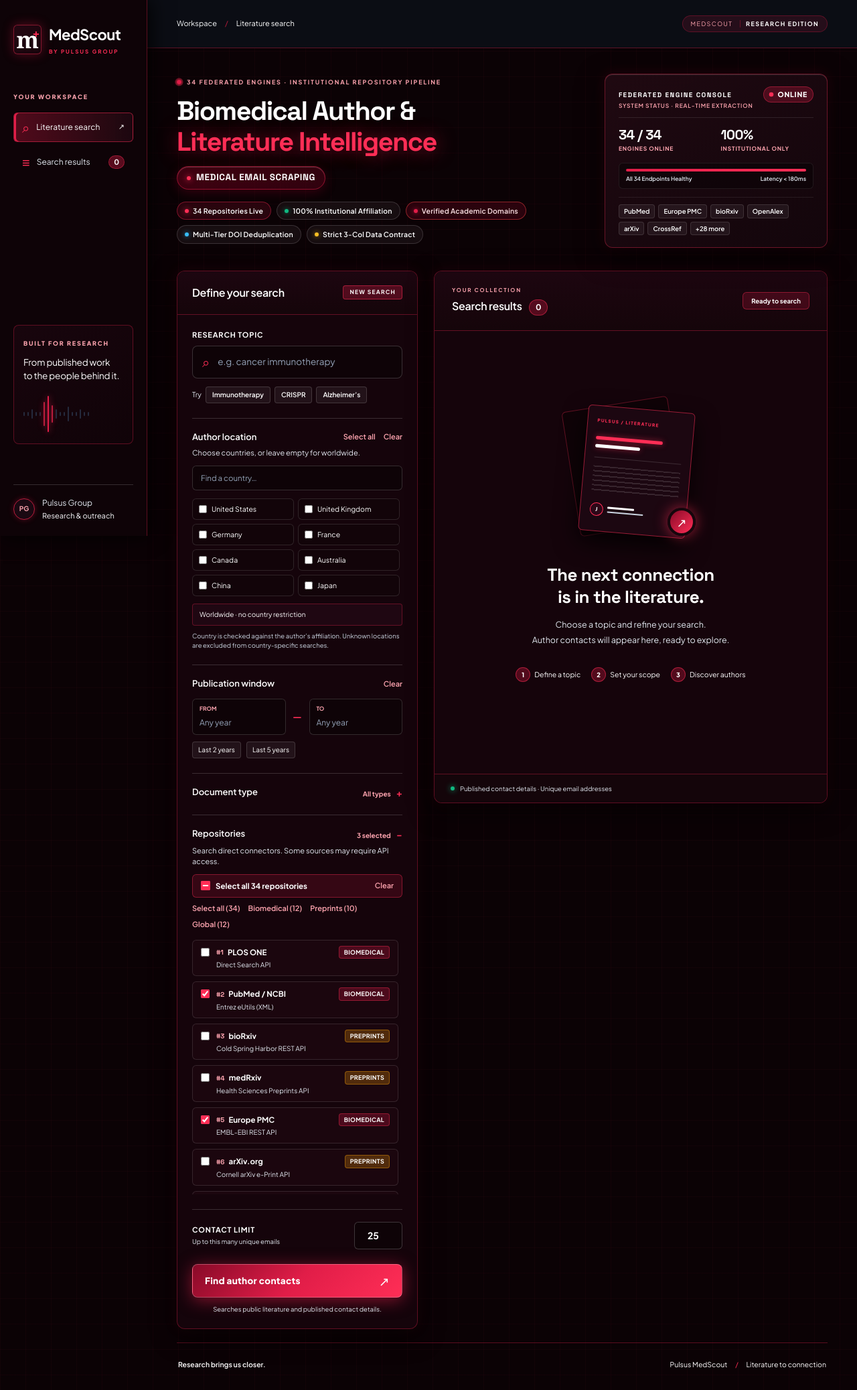
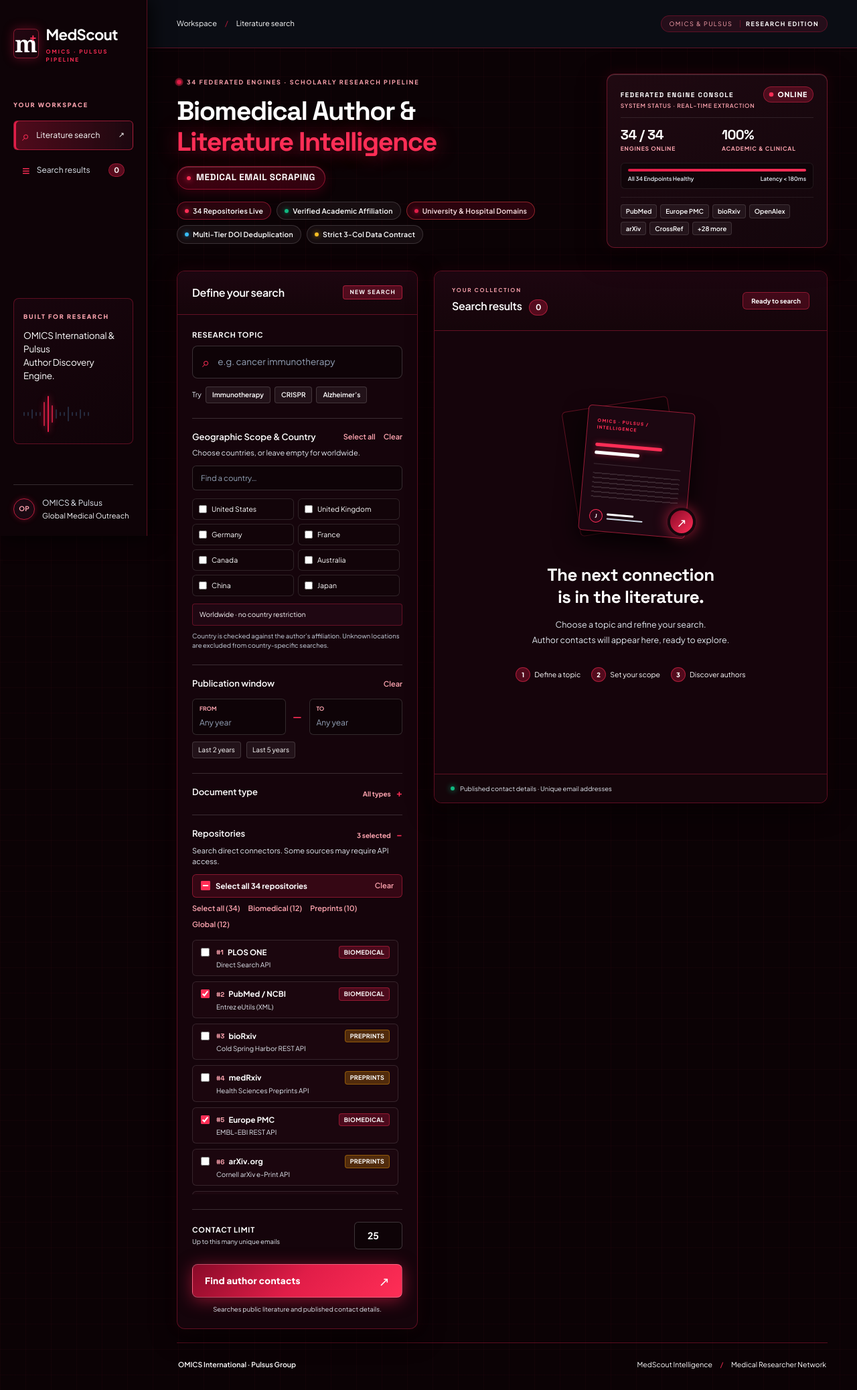
Before and after one commit to Nitro-Builds-Yash/Pulsus-MedScout, a Flask app: page / in a window 1280 px wide. Shown: the whole page at 67% size. Run offline with Flask 3, Linux system fonts and the light colour scheme; some libraries are stand-ins or nearby versions.

Commit message:
feat(ui): update branding for OMICS International & Pulsus and rephrase location & institutional labels

```diff
--- a/WS2.0/templates/index.html
+++ b/WS2.0/templates/index.html
@@ -10,25 +10,25 @@
 </head>
 <body>
   <aside class="sidebar">
-    <a class="brand" href="/" aria-label="MedScout home"><span class="brand-mark">m<span>+</span></span><span>MedScout<small>BY PULSUS GROUP</small></span></a>
+    <a class="brand" href="/" aria-label="MedScout home"><span class="brand-mark">m<span>+</span></span><span>MedScout<small>OMICS · PULSUS PIPELINE</small></span></a>
     <div class="side-label">YOUR WORKSPACE</div>
     <a href="#workspace" class="nav-item active"><span class="nav-symbol">⌕</span> Literature search <span class="nav-arrow">↗</span></a>
     <a href="#results" class="nav-item"><span class="nav-symbol">≡</span> Search results <span class="side-count" id="navCount">0</span></a>
-    <div class="side-note"><span class="side-label">BUILT FOR RESEARCH</span><p>From published work<br>to the people behind it.</p><div class="signal" aria-hidden="true"><i></i><i></i><i></i><i></i><i></i><i></i><i></i><i></i><i></i><i></i><i></i><i></i><i></i><i></i><i></i><i></i><i></i></div></div>
-    <div class="sidebar-footer"><span class="avatar">PG</span><div>Pulsus Group<small>Research &amp; outreach</small></div></div>
+    <div class="side-note"><span class="side-label">BUILT FOR RESEARCH</span><p>OMICS International &amp; Pulsus<br>Author Discovery Engine.</p><div class="signal" aria-hidden="true"><i></i><i></i><i></i><i></i><i></i><i></i><i></i><i></i><i></i><i></i><i></i><i></i><i></i><i></i><i></i><i></i><i></i></div></div>
+    <div class="sidebar-footer"><span class="avatar">OP</span><div>OMICS &amp; Pulsus<small>Global Medical Outreach</small></div></div>
   </aside>
   <div class="page" id="workspace">
-    <header class="topbar"><div><span class="breadcrumb">Workspace</span><span class="slash">/</span>Literature search</div><span class="edition">MEDSCOUT <b>RESEARCH EDITION</b></span></header>
+    <header class="topbar"><div><span class="breadcrumb">Workspace</span><span class="slash">/</span>Literature search</div><span class="edition">OMICS &amp; PULSUS <b>RESEARCH EDITION</b></span></header>
     <main>
       <section class="intro">
         <div class="intro-main">
-          <div class="eyebrow"><span class="pulse-ruby"></span> 34 FEDERATED ENGINES · INSTITUTIONAL REPOSITORY PIPELINE</div>
+          <div class="eyebrow"><span class="pulse-ruby"></span> 34 FEDERATED ENGINES · SCHOLARLY RESEARCH PIPELINE</div>
           <h1>Biomedical Author &amp;<br><em>Literature Intelligence</em></h1>
           <p>Medical Email Scraping</p>
           <div class="engine-badges-row">
             <span class="engine-badge highlight"><span class="badge-dot ruby"></span> 34 Repositories Live</span>
-            <span class="engine-badge"><span class="badge-dot emerald"></span> 100% Institutional Affiliation</span>
-            <span class="engine-badge secure"><span class="badge-dot crimson"></span> Verified Academic Domains</span>
+            <span class="engine-badge"><span class="badge-dot emerald"></span> Verified Academic Affiliation</span>
+            <span class="engine-badge secure"><span class="badge-dot crimson"></span> University &amp; Hospital Domains</span>
             <span class="engine-badge"><span class="badge-dot sapphire"></span> Multi-Tier DOI Deduplication</span>
             <span class="engine-badge"><span class="badge-dot gold"></span> Strict 3-Col Data Contract</span>
           </div>
@@ -48,7 +48,7 @@
             </div>
             <div class="telemetry-stat">
               <span class="stat-number">100%</span>
-              <span class="stat-label">INSTITUTIONAL ONLY</span>
+              <span class="stat-label">ACADEMIC &amp; CLINICAL</span>
             </div>
           </div>
           <div class="telemetry-indicator-bar">
@@ -71,7 +71,7 @@
           <div class="panel-heading"><h2 id="searchHeading">Define your search</h2><span class="quiet-tag">NEW SEARCH</span></div>
           <form id="extractForm">
             <div class="field-block"><label class="field-label" for="topic">Research topic</label><div class="topic-wrap"><span aria-hidden="true">⌕</span><input id="topic" name="topic" required maxlength="250" placeholder="e.g. cancer immunotherapy" autocomplete="off"></div><div class="topic-examples"><span>Try</span><button type="button" data-topic="Cancer immunotherapy">Immunotherapy</button><button type="button" data-topic="CRISPR gene editing">CRISPR</button><button type="button" data-topic="Alzheimer biomarkers">Alzheimer’s</button></div></div>
-            <div class="filter-section"><div class="section-heading"><h3>Author location</h3><div style="display:flex;gap:12px;"><button class="text-button" type="button" id="selectAllCountries">Select all</button><button class="text-button" type="button" id="clearCountries">Clear</button></div></div><p class="field-hint">Choose countries, or leave empty for worldwide.</p><input class="small-input" id="countrySearch" type="search" placeholder="Find a country…" aria-label="Find a country"><div class="country-list" id="countryList">
+            <div class="filter-section"><div class="section-heading"><h3>Geographic Scope &amp; Country</h3><div style="display:flex;gap:12px;"><button class="text-button" type="button" id="selectAllCountries">Select all</button><button class="text-button" type="button" id="clearCountries">Clear</button></div></div><p class="field-hint">Choose countries, or leave empty for worldwide.</p><input class="small-input" id="countrySearch" type="search" placeholder="Find a country…" aria-label="Find a country"><div class="country-list" id="countryList">
               {% for country in countries %}<label class="country-option"><input type="checkbox" name="countries[]" value="{{ country }}"><span>{{ 'United States' if country == 'USA' else 'United Kingdom' if country == 'UK' else country }}</span></label>{% endfor %}
             </div><div class="selection-summary" id="countrySummary">Worldwide · no country restriction</div><p class="evidence-note">Country is checked against the author’s affiliation. Unknown locations are excluded from country-specific searches.</p></div>
             <div class="filter-section"><div class="section-heading"><h3>Publication window</h3><button class="text-button" type="button" id="clearYears">Clear</button></div><div class="year-range"><label><span>From</span><input name="year_from" id="yearFrom" type="number" min="1800" max="2100" placeholder="Any year"></label><span class="range-dash">—</span><label><span>To</span><input name="year_to" id="yearTo" type="number" min="1800" max="2100" placeholder="Any year"></label></div><div class="year-presets"><button type="button" data-years="2">Last 2 years</button><button type="button" data-years="5">Last 5 years</button></div></div>
@@ -87,12 +87,12 @@
           <div class="progress-box" id="progressBox" hidden role="status" aria-live="polite"><div><strong id="statusText">Preparing your search…</strong><span id="percentage">0%</span></div><div class="progress-track"><div id="progressBar"></div></div><small id="progressDetail">Looking for published author contacts</small></div>
           <div class="message-box" id="messageBox" hidden role="alert"></div>
           <div class="result-tools" id="resultTools" hidden><label class="result-search"><span aria-hidden="true">⌕</span><input id="resultSearch" type="search" placeholder="Filter your results" aria-label="Filter results"></label><button class="secondary-button" id="copyAll" type="button">Copy emails</button><a class="export-button" id="downloadLink">Export .xlsx <span aria-hidden="true">↓</span></a></div>
-          <div class="empty-state" id="emptyState"><div class="paper-stack" aria-hidden="true"><div class="paper back"></div><div class="paper front"><div class="paper-journal">PULSUS / LITERATURE</div><div class="paper-title-line"></div><div class="paper-title-line short"></div><div class="paper-rule"></div><div class="paper-lines"></div><div class="paper-author"><span>J</span><div><b></b><i></i></div><span class="paper-plus">+</span></div></div><span class="paper-badge">↗</span></div><h3>The next connection<br>is in the literature.</h3><p>Choose a topic and refine your search.<br>Author contacts will appear here, ready to explore.</p><div class="empty-steps"><span><b>1</b> Define a topic</span><span><b>2</b> Set your scope</span><span><b>3</b> Discover authors</span></div></div>
+          <div class="empty-state" id="emptyState"><div class="paper-stack" aria-hidden="true"><div class="paper back"></div><div class="paper front"><div class="paper-journal">OMICS · PULSUS / INTELLIGENCE</div><div class="paper-title-line"></div><div class="paper-title-line short"></div><div class="paper-rule"></div><div class="paper-lines"></div><div class="paper-author"><span>J</span><div><b></b><i></i></div><span class="paper-plus">+</span></div></div><span class="paper-badge">↗</span></div><h3>The next connection<br>is in the literature.</h3><p>Choose a topic and refine your search.<br>Author contacts will appear here, ready to explore.</p><div class="empty-steps"><span><b>1</b> Define a topic</span><span><b>2</b> Set your scope</span><span><b>3</b> Discover authors</span></div></div>
           <div class="table-wrap" id="tableWrap" hidden><table><thead><tr><th class="number-col">#</th><th>Publication</th><th>Author</th><th>Email address</th></tr></thead><tbody id="tableBody"></tbody></table><p id="noMatches" hidden>No contacts match this filter.</p></div>
           <div class="results-footer"><span class="footer-dot"></span><span>Published contact details · Unique email addresses</span><span id="visibleCount"></span></div>
         </section>
       </div>
-      <footer class="page-footer"><span>Research brings us closer.</span><span>Pulsus MedScout <span class="footer-slash">/</span> Literature to connection</span></footer>
+      <footer class="page-footer"><span>OMICS International · Pulsus Group</span><span>MedScout Intelligence <span class="footer-slash">/</span> Medical Researcher Network</span></footer>
     </main>
   </div><div id="toast" class="toast" role="status" hidden></div>
 </body>
```
